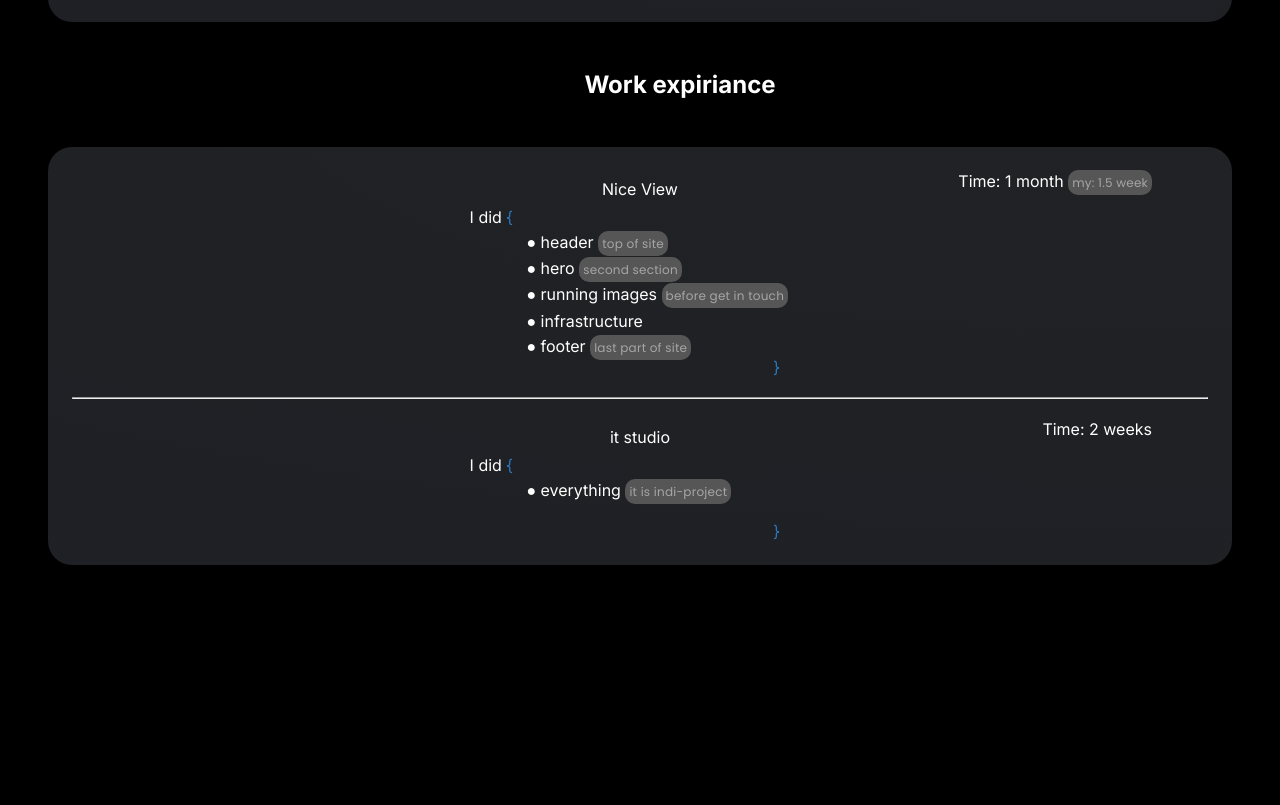
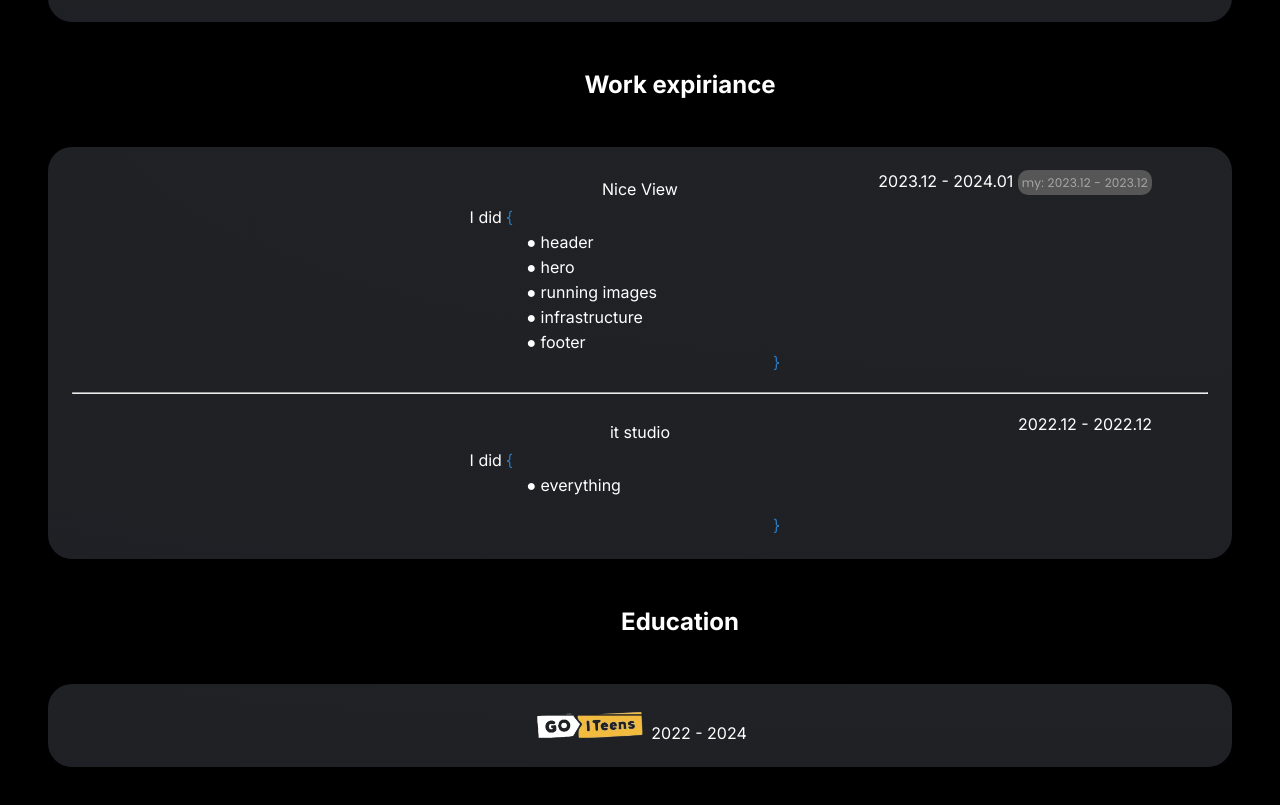
Before and after one commit to ByteMe6/resume-yura, a plain HTML site: page index.html in a window 1280 px wide. Shown: the part 757-1562 px from the top of the page. Before the commit the page ends 1370 px from the top, so only its background shows below. Drawn offline with Linux system fonts and the light colour scheme.

Commit message:
0.37.1
changelog
- education create
- goiteense education
- fix of work exp

```diff
--- a/index.html
+++ b/index.html
@@ -96,31 +96,43 @@
   <h2 class="skills-heading">Work expiriance</h2>
 
     <section class="container work-exp">
-   <span></span> <a  class="exp-ece" href="https://yurka2012.github.io/practicnharobota2/">Nice View </a>    <span class="Time-NiceView">Time: 1 month <span class="grey roundedBorder">my: 1.5 week</span></span>
+   <span></span> <a  class="exp-ece" href="https://yurka2012.github.io/practicnharobota2/">Nice View </a>    <span class="Time-NiceView">2023.12 - 2024.01 <span class="grey roundedBorder">my: 2023.12 - 2023.12</span></span>
    <br><p class="iDid"> I did <span class="blueBold"> <bold>{</bold></span></p>
     <p class="list-body-exp">
       <ul class="list">
-        <li class="list-element">● header <span class="grey roundedBorder">top of site</span></li>
-        <li class="list-element">● hero <span class="grey roundedBorder">second section</span></li>
-        <li class="list-element">● running images <span class="grey roundedBorder">before get in touch</span></li>
+        <li class="list-element">● header</li>
+        <li class="list-element">● hero</li>
+        <li class="list-element">● running images</li>
         <li class="list-element">● infrastructure</li>
-        <li class="list-element">● footer <span class="grey roundedBorder">last part of site</span></li>
+        <li class="list-element">● footer</li>
       </ul>
     </p>
     <span class="blueBold endeeee"> <bold>}</bold></span> <br/>
 
     <br><hr><br>
     <!-- <a href="https://yurka2012.github.io/project-2//">It studio</a> -->
-       <span></span> <a  class="exp-ece" href="https://yurka2012.github.io/project-2//">it studio</a>    <span class="Time-NiceView">Time: 2 weeks</span>
+       <span></span> <a  class="exp-ece" href="https://yurka2012.github.io/project-2//">it studio</a>    <span class="Time-NiceView">2022.12 - 2022.12</span>
    <br><p class="iDid"> I did <span class="blueBold"> <bold>{</bold></span></p>
     <p class="list-body-exp">
       <ul class="list">
-        <li class="list-element">● everything <span class="grey roundedBorder">it is indi-project</span> </li> <br/>
+        <li class="list-element">● everything </li> <br/>
       </ul>
     </p>
     <span class="blueBold endeeee"> <bold>}</bold></span> <br/>
     <!-- <a href="https://main--colorawe.netlify.app/">colorawe (no adaptation)  //not best porject</a> -->
   </section>
+
+
+
+
+    <h2 class="skills-heading">Education</h2>
+
+    <section class="container edu">
+      <div class="goiteense-container">
+              <img src="./img/icons/goiteens.png" alt="Goiteens" width="10%" class="goiteenss"/>
+      <span>2022 - 2024</span> <!-- change later-->
+      </div>
+  </section>
 </body>
 </html>
 <!-- 123 -->
--- a/index.scss
+++ b/index.scss
@@ -311,3 +311,14 @@ a {
 }
 
 // OnlyStartB
+/* animation class and keyframes */
+.overflow-hidden {
+  overflow: hidden;
+}
+.goiteens{
+  background-color: red;
+}
+.goiteense-container{
+  align-items: center;
+  text-align: center;
+}
```
Also changed, not shown: css/index.css, img/icons/goiteens.png (added), 2 other files.
